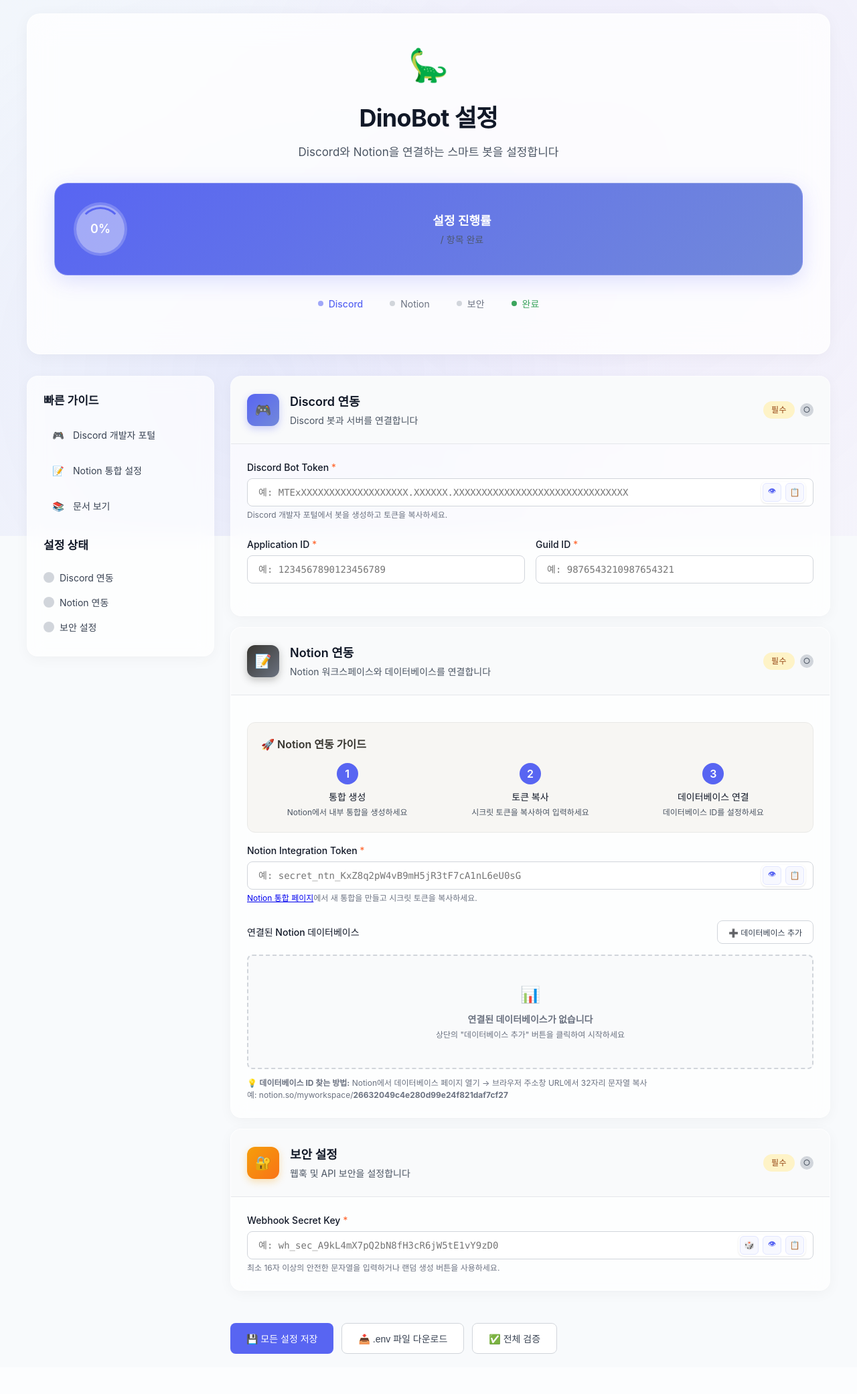
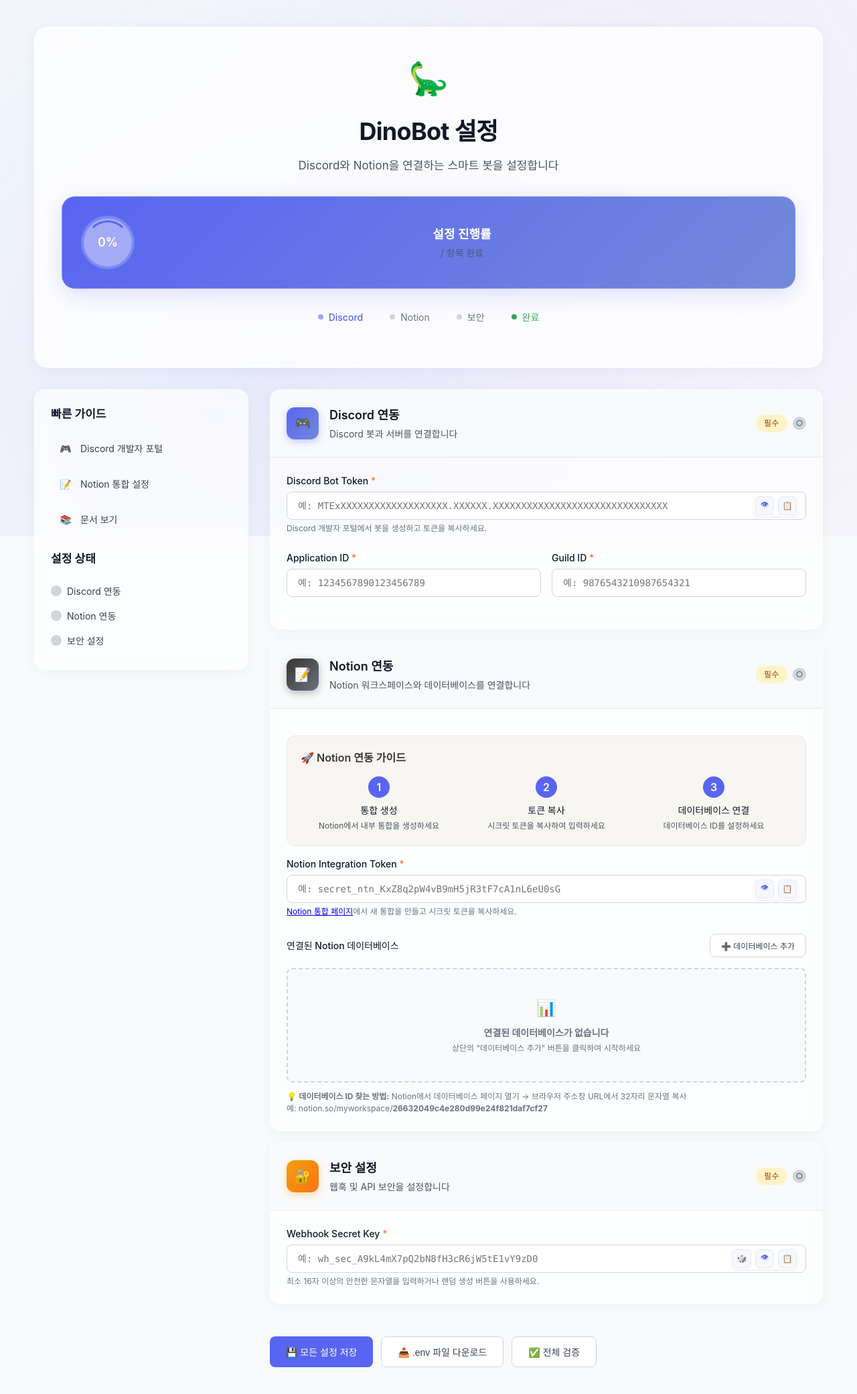
Before and after one commit to leebeanbin/dinobot, a Python web app: template templates/dinobot_setup_fixed.html in a window 1280 px wide. Shown: the whole page at 67% size. Before the commit the page ends 2021 px from the top, so only its background shows below. Run offline with Jinja, Linux system fonts and the light colour scheme; the template is opened without the code that fills it, so the values that code supplies are empty.

Commit message:
fix: Improve full-screen layout distribution across viewport

```diff
--- a/templates/dinobot_setup_fixed.html
+++ b/templates/dinobot_setup_fixed.html
@@ -83,16 +83,21 @@
         }
 
         .container {
-            max-width: 1400px;
+            width: 95%;
+            max-width: none;
             margin: 0 auto;
             position: relative;
             z-index: 1;
-            padding: 0 20px;
+            padding: 20px;
+            min-height: 100vh;
+            display: flex;
+            flex-direction: column;
         }
 
         @media (min-width: 1600px) {
             .container {
-                max-width: 1600px;
+                width: 90%;
+                padding: 40px;
             }
         }
 
@@ -275,10 +280,19 @@
         /* Layout */
         .main-content {
             display: grid;
-            grid-template-columns: 280px 1fr;
-            gap: 24px;
+            grid-template-columns: 320px 1fr;
+            gap: 32px;
             width: 100%;
             max-width: none;
+            flex: 1;
+            align-items: start;
+        }
+
+        @media (min-width: 1600px) {
+            .main-content {
+                grid-template-columns: 400px 1fr;
+                gap: 48px;
+            }
         }
 
         @media (max-width: 1024px) {
```
